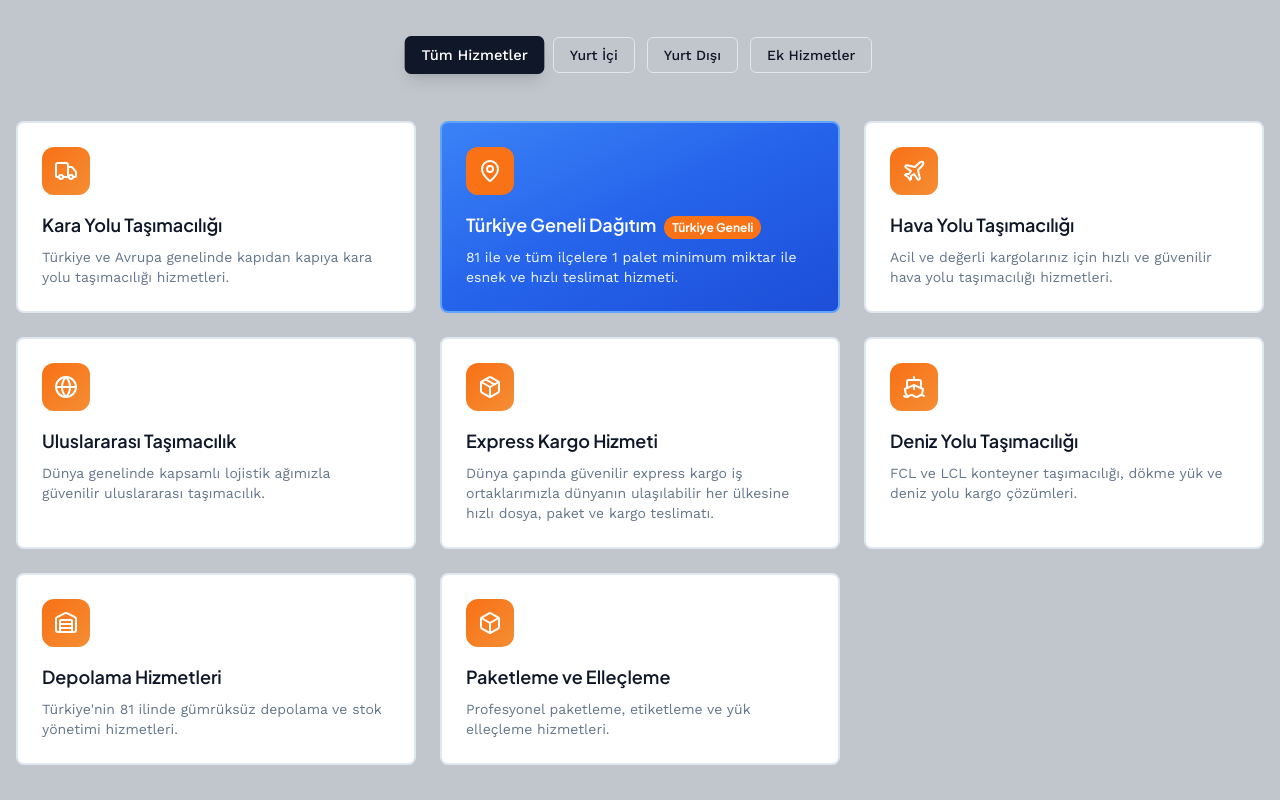
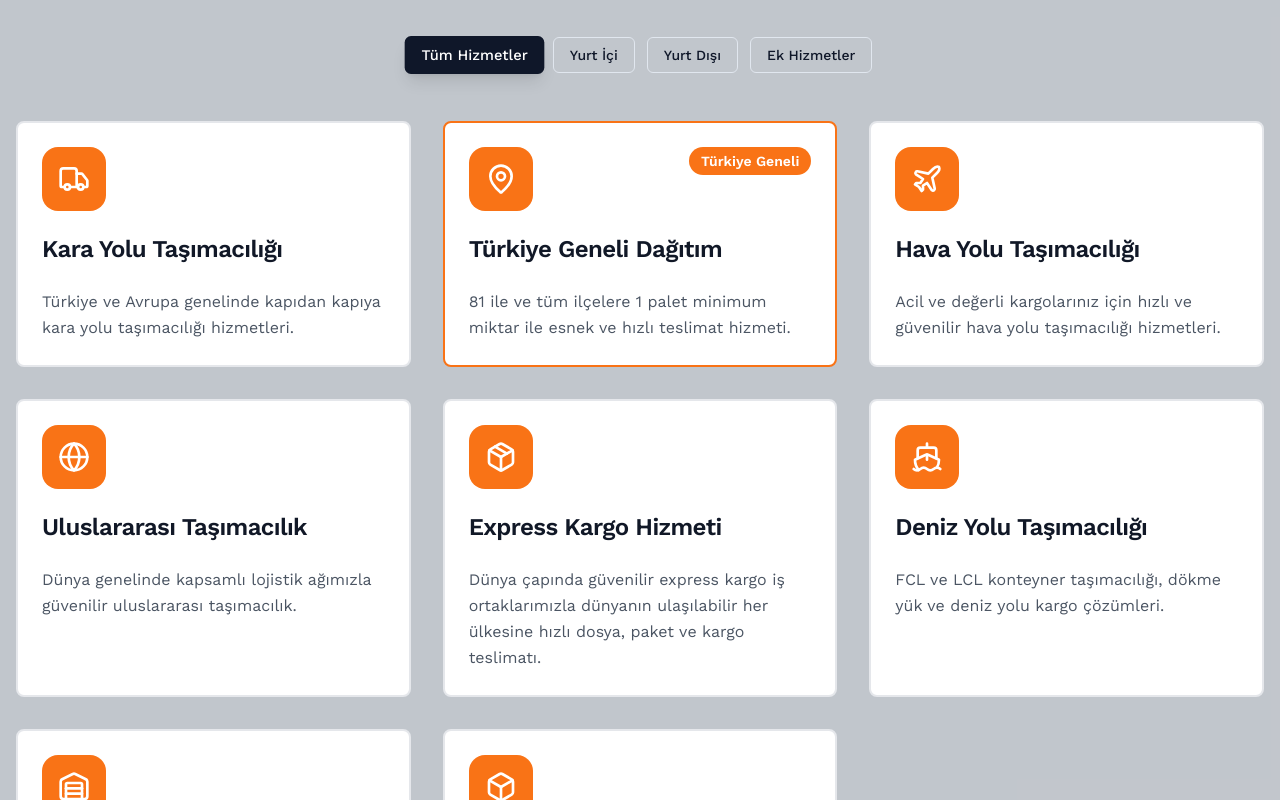
Before and after one commit to hakankesikler/sg-858f4a06-cef2-4736-8b39-c7b4ea443985-1773598027, a Next.js app: page / in a window 1280 px wide. Shown: the part 1000-1800 px from the top of the page. Built offline with nearby package versions, Linux system fonts and the light colour scheme.

Commit message:
fix(services): Resolve type and import errors for service cards

```diff
--- a/src/components/Services.tsx
+++ b/src/components/Services.tsx
@@ -2,8 +2,9 @@
 
 import { useState } from "react";
 import { Plane, Ship, Truck, Warehouse, Globe, Box, MapPin, Package } from "lucide-react";
-import { Card, CardContent } from "@/components/ui/card";
+import { Card, CardContent, CardHeader, CardTitle } from "@/components/ui/card";
 import { Button } from "@/components/ui/button";
+import { cn } from "@/lib/utils";
 
 type ServiceCategory = "all" | "domestic" | "international" | "additional";
 
@@ -13,6 +14,7 @@ interface Service {
   description: string;
   featured?: boolean;
   category: ServiceCategory;
+  badge?: string;
 }
 
 const services: Service[] = [
@@ -27,6 +29,7 @@ const services: Service[] = [
     title: "Türkiye Geneli Dağıtım",
     description: "81 ile ve tüm ilçelere 1 palet minimum miktar ile esnek ve hızlı teslimat hizmeti.",
     featured: true,
+    badge: "Türkiye Geneli",
     category: "domestic",
   },
   {
@@ -112,33 +115,34 @@ export function Services() {
         </div>
 
         {/* Services Grid */}
-        <div className="grid md:grid-cols-2 lg:grid-cols-3 gap-6">
-          {filteredServices.map((service, index) => (
+        <div className="grid md:grid-cols-2 lg:grid-cols-3 gap-8">
+          {services.map((service, index) => (
             <Card
               key={index}
-              className={`border-2 hover:border-primary hover:shadow-xl transition-all duration-300 group ${
-                service.featured ? "bg-gradient-to-br from-blue-500 via-blue-600 to-blue-700 border-blue-400" : ""
-              }`}
+              className={cn(
+                "group hover:shadow-xl transition-all duration-300 border-2",
+                service.featured
+                  ? "border-orange-500 bg-white"
+                  : "border-gray-200 hover:border-orange-300 bg-white"
+              )}
             >
-              <CardContent className="p-6">
-                <div className={`p-3 rounded-xl w-fit mb-4 group-hover:scale-110 transition-transform ${
-                  service.featured ? "bg-orange-500" : "bg-gradient-accent"
-                }`}>
-                  <service.icon className="w-6 h-6 text-white" />
-                </div>
-                <h3 className={`font-heading font-semibold text-lg mb-2 ${
-                  service.featured ? "text-white" : "text-navy"
-                }`}>
-                  {service.title}
+              <CardHeader>
+                <div className="flex items-start justify-between mb-4">
+                  <div className="p-4 bg-orange-500 rounded-2xl text-white group-hover:scale-110 transition-transform duration-300">
+                    <service.icon className="w-8 h-8" />
+                  </div>
                   {service.featured && (
-                    <span className="ml-2 text-xs bg-orange-500 text-white px-2 py-1 rounded-full font-bold">
-                      Türkiye Geneli
+                    <span className="px-3 py-1 bg-orange-500 text-white text-sm font-semibold rounded-full">
+                      {service.badge}
                     </span>
                   )}
-                </h3>
-                <p className={`text-sm ${
-                  service.featured ? "text-blue-50" : "text-muted-foreground"
-                }`}>
+                </div>
+                <CardTitle className="text-2xl font-bold text-gray-900 group-hover:text-orange-600 transition-colors">
+                  {service.title}
+                </CardTitle>
+              </CardHeader>
+              <CardContent>
+                <p className="text-gray-600 leading-relaxed">
                   {service.description}
                 </p>
               </CardContent>
```
Also changed, not shown: 2 other files (tests, documents, lock files or other folders).
